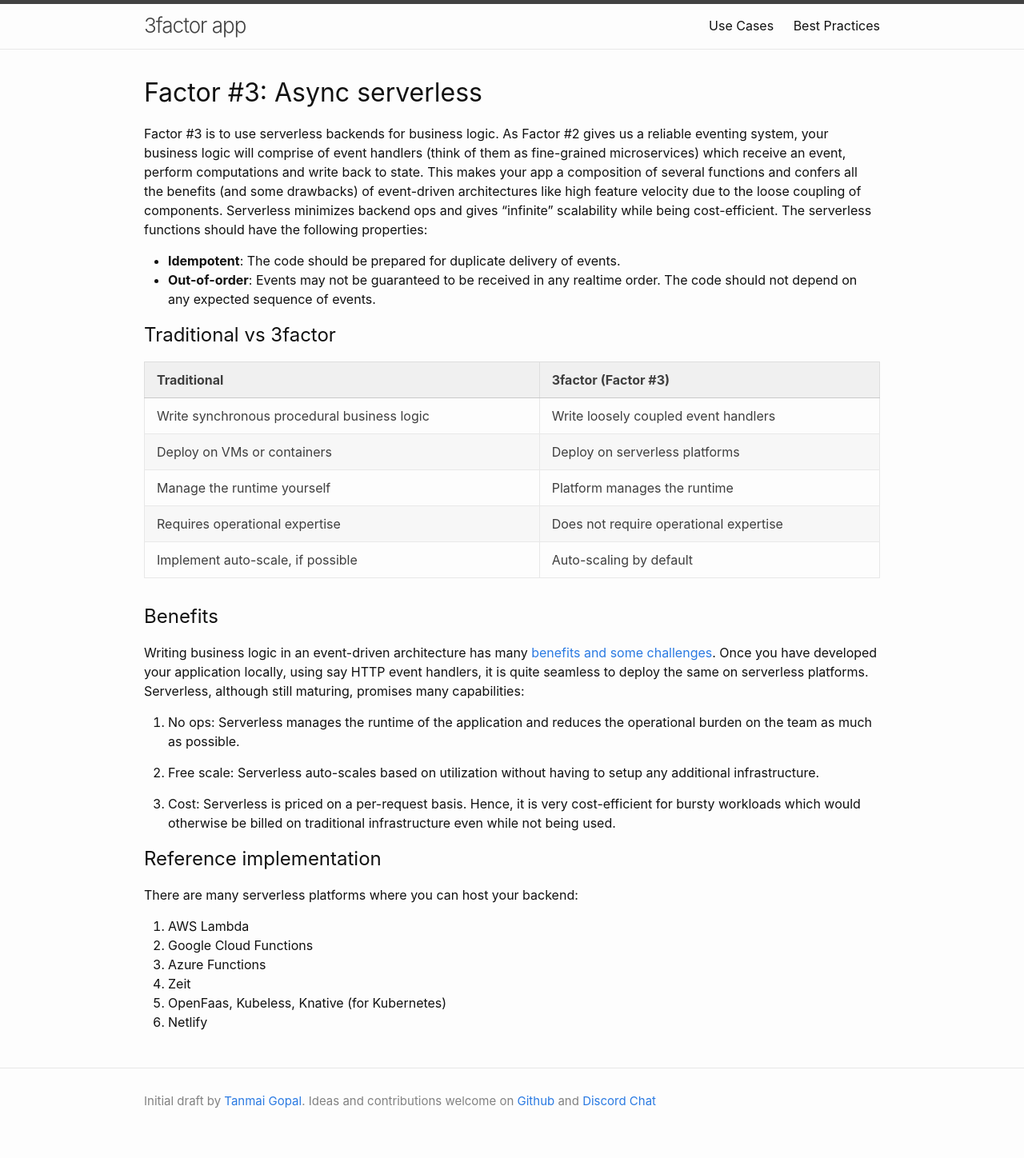
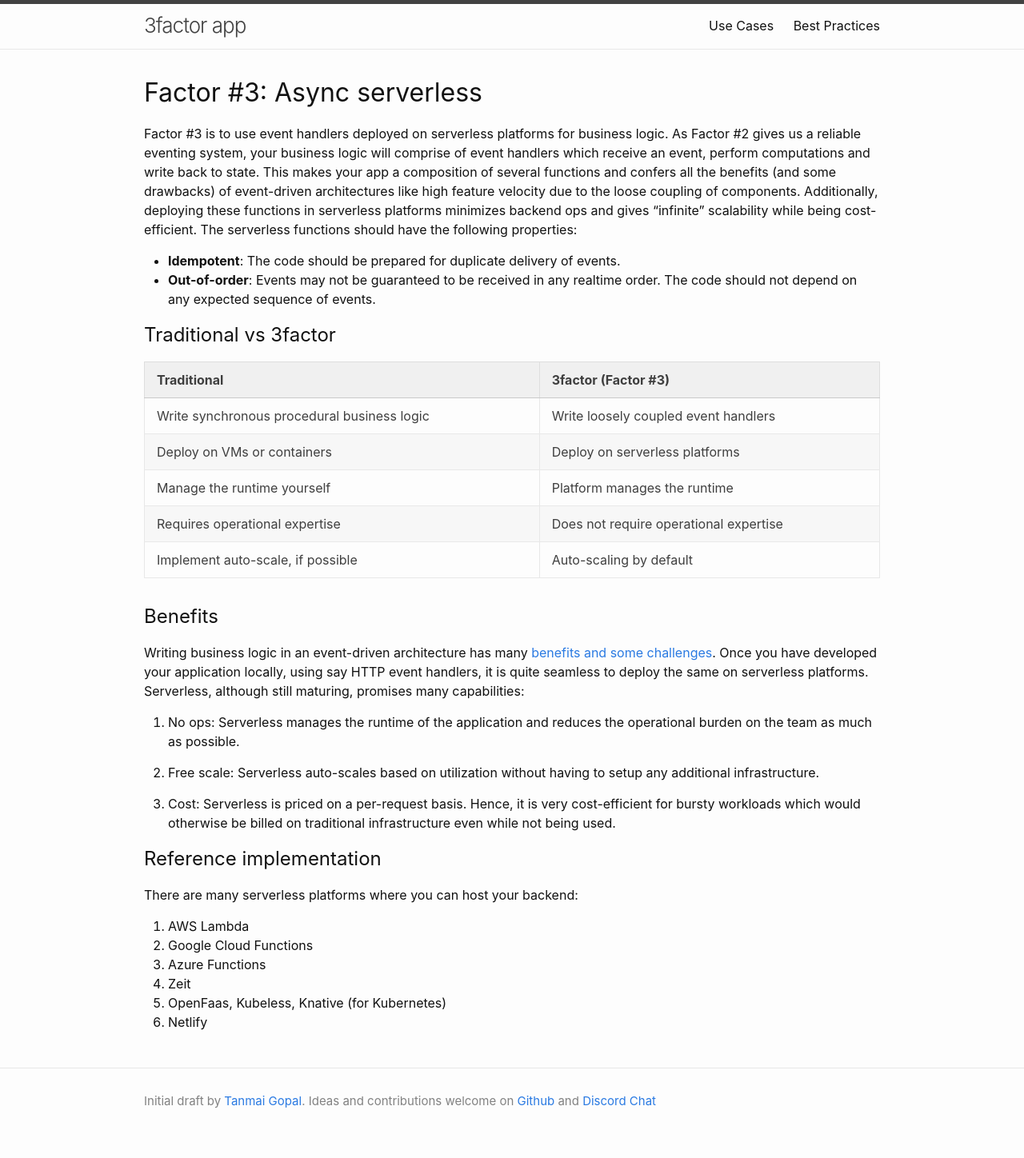
Before and after one commit to hasura/3factor, a Jekyll site: the page built from async-serverless.md, in a window 1280 px wide. Shown: the whole page at 80% size. Built offline with Jekyll 4.4.1, drawn with Linux system fonts in a browser that asks for light colours; our own code applies the rules of GitHub Pages for plain Markdown files.

Commit message:
minor changes to async serverlesss

```diff
--- a/async-serverless.md
+++ b/async-serverless.md
@@ -1,6 +1,6 @@
 # Factor #3: Async serverless
 
-Factor #3 is to use serverless backends for business logic. As Factor #2 gives us a reliable eventing system, your business logic will comprise of event handlers (think of them as fine-grained microservices) which receive an event, perform computations and write back to state. This makes your app a composition of several functions and confers all the benefits (and some drawbacks) of event-driven architectures like high feature velocity due to the loose coupling of components. Serverless minimizes backend ops and gives "infinite" scalability while being cost-efficient. The serverless functions should have the following properties:
+Factor #3 is to use event handlers deployed on serverless platforms for business logic. As Factor #2 gives us a reliable eventing system, your business logic will comprise of event handlers which receive an event, perform computations and write back to state. This makes your app a composition of several functions and confers all the benefits (and some drawbacks) of event-driven architectures like high feature velocity due to the loose coupling of components. Additionally, deploying these functions in serverless platforms minimizes backend ops and gives "infinite" scalability while being cost-efficient. The serverless functions should have the following properties:
 
 - **Idempotent**: The code should be prepared for duplicate delivery of events.
 - **Out-of-order**: Events may not be guaranteed to be received in any realtime order. The code should not depend on any expected sequence of events.
```
